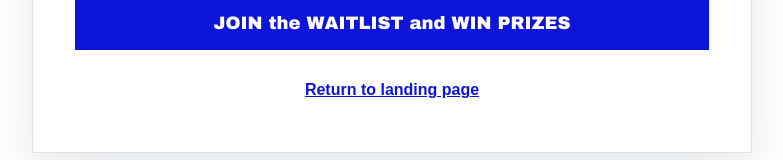
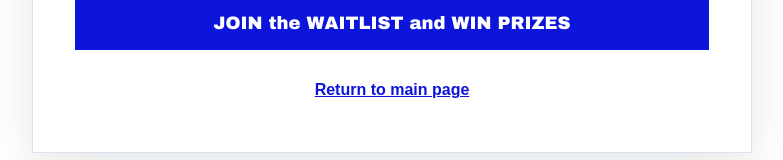
Before and after one commit to supatalented/website, a Next.js app: page /early-access in a window 1280 px wide. Shown: the part 985-1145 px from the top of the page, without its empty margins (248-1031 px from the left). Built offline with nearby package versions, Linux system fonts and the light colour scheme.

Commit message:
Update landing page and waitlist form

```diff
--- a/app/early-access/page.tsx
+++ b/app/early-access/page.tsx
@@ -271,9 +271,13 @@ export default function EarlyAccessPage() {
       setSubmitted(true)
       setFormData(initialFormData)
       setMessage(
-        'You have successfully joined the SUPATALENTED waitlist!',
+        'FORM SUBMITTED SUCCESSFULLY! Returning you to the SUPATALENTED landing page.',
       )
       setMessageType('success')
+
+      setTimeout(() => {
+        router.push('/')
+      }, 3000)
     } catch {
       showError(
         'Your registration could not be submitted. Please try again.',
@@ -972,7 +976,7 @@ export default function EarlyAccessPage() {
           className="back-button"
           onClick={() => router.push('/')}
         >
-          Return to landing page
+          Return to main page
         </button>
       </section>
     </main>
```
